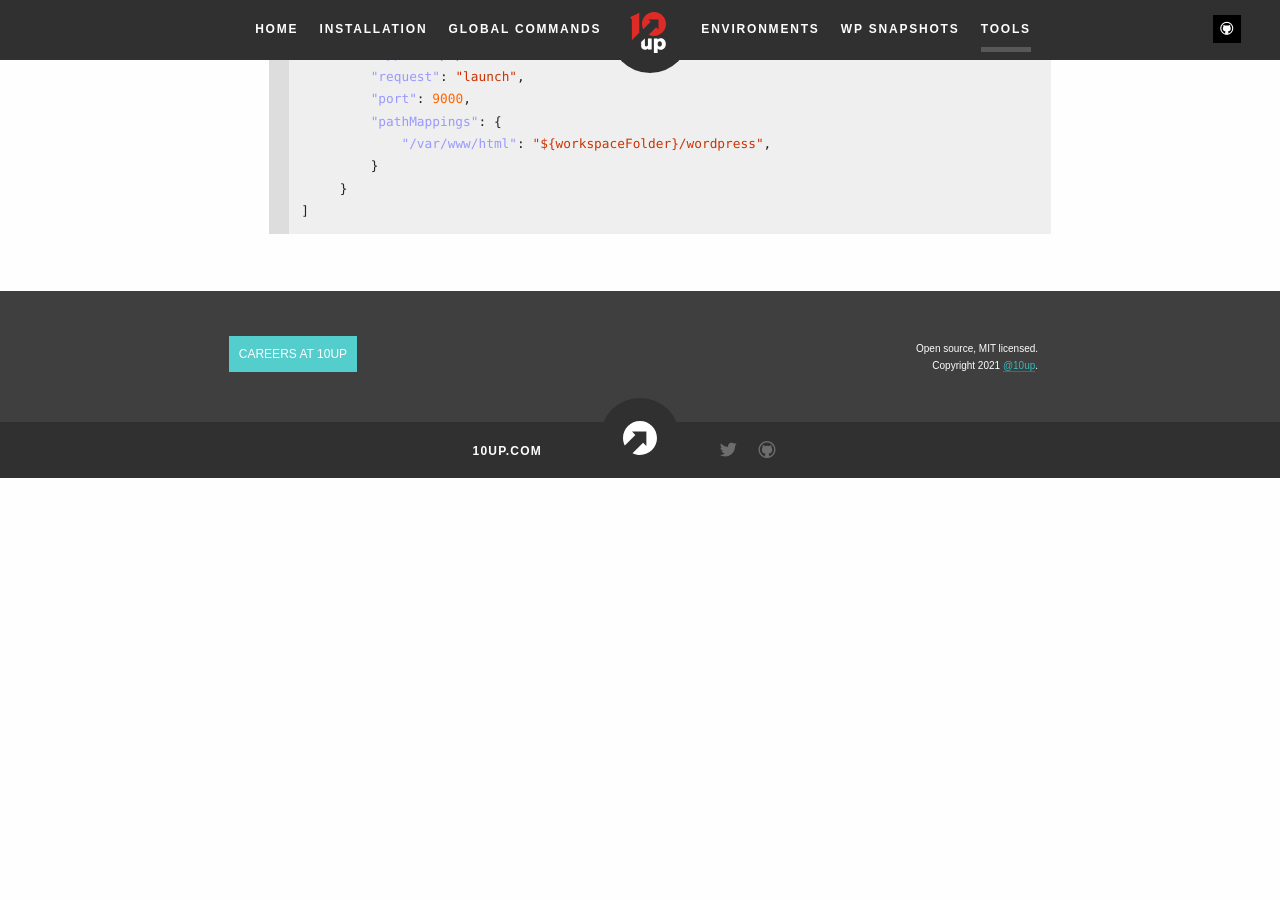
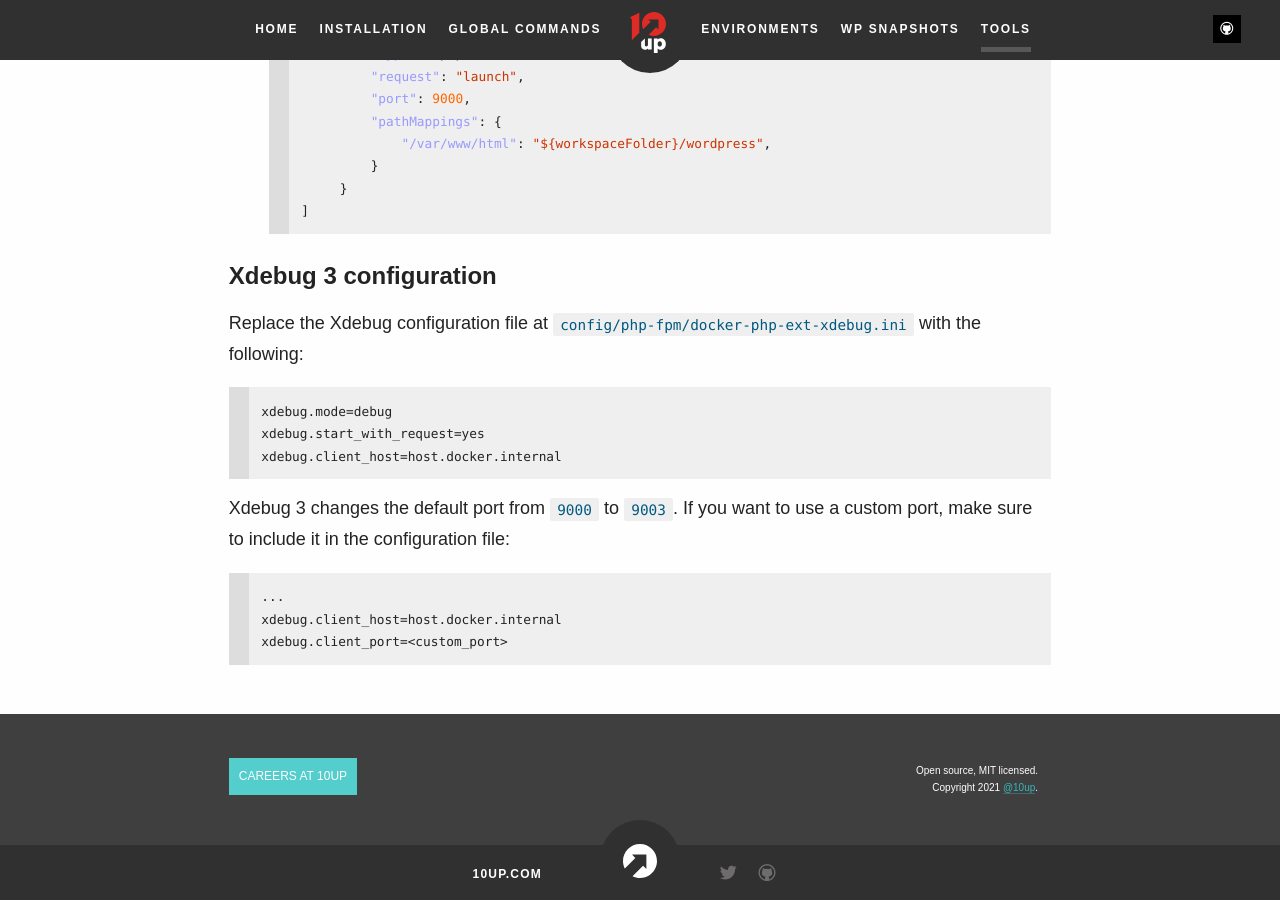
Before and after one commit to 10up/wp-local-docker-docs, a Jekyll site: the page built from tools.md, in a window 1280 px wide and 900 px high, scrolled down 1419 px. Built offline with Jekyll 4.4.1, drawn with Linux system fonts in a browser that asks for light colours; some web fonts are replaced; before the commit the page ends 1897 px from its top, so only the background shows below that.

Commit message:
docs: add xDebug 3 instruction

````diff
--- a/_includes/markdown/Tools.md
+++ b/_includes/markdown/Tools.md
@@ -37,3 +37,20 @@ Make sure your IDE is listening for PHP debug connections and set up a path mapp
         }
 ]
 ```
+
+### Xdebug 3 configuration
+
+Replace the Xdebug configuration file at `config/php-fpm/docker-php-ext-xdebug.ini` with the following:
+```
+xdebug.mode=debug
+xdebug.start_with_request=yes
+xdebug.client_host=host.docker.internal
+```
+
+Xdebug 3 changes the default port from `9000` to `9003`. If you want to use a custom port, make sure to include it in the configuration file:
+
+```
+...
+xdebug.client_host=host.docker.internal
+xdebug.client_port=<custom_port>
+```
````
